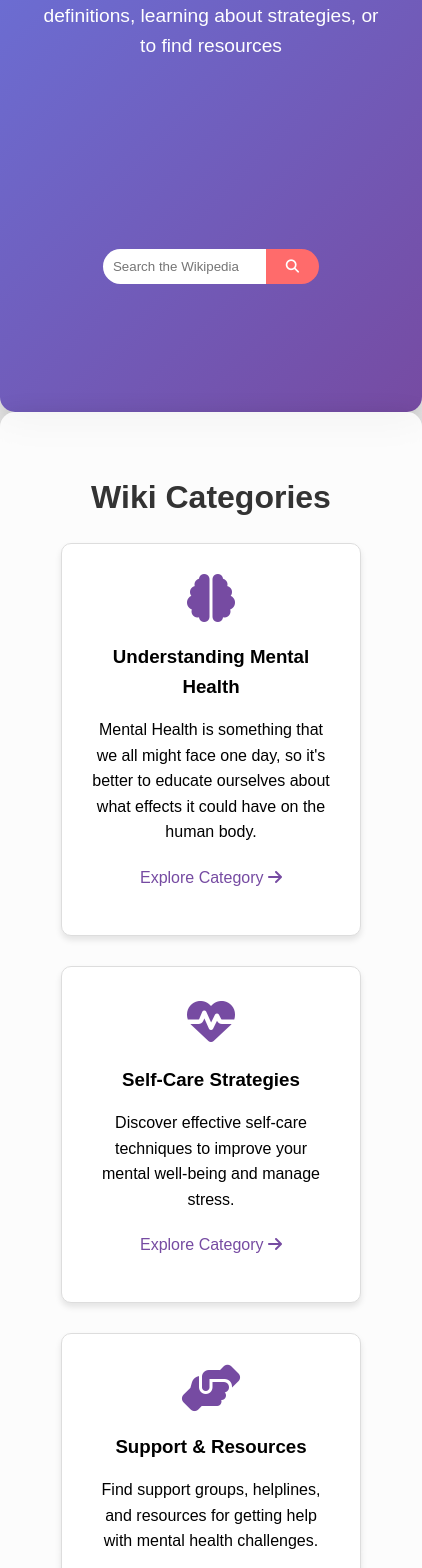
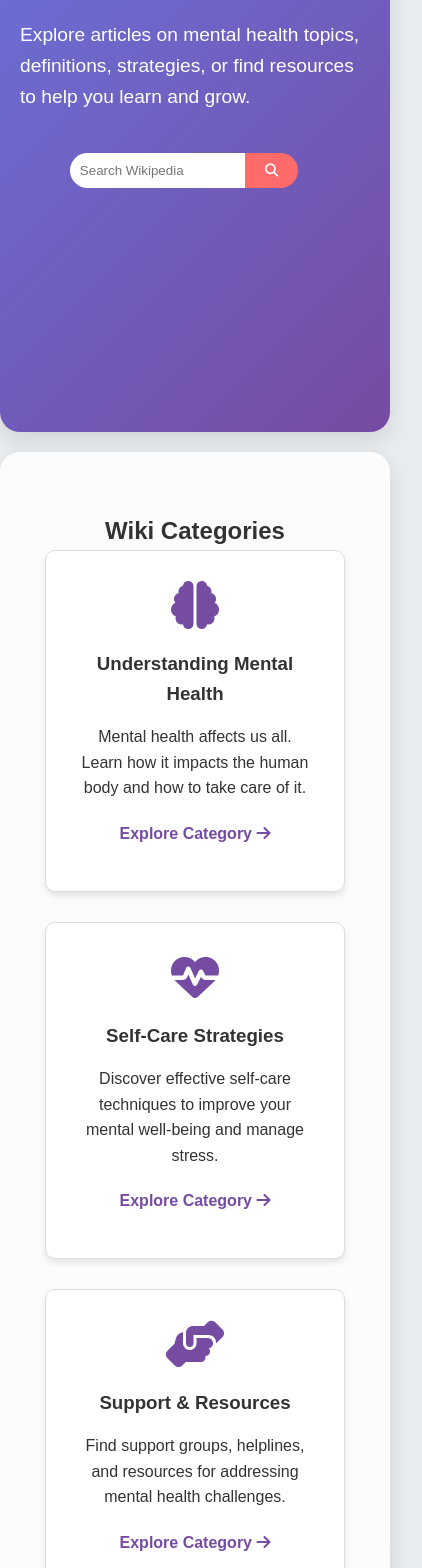
Before and after one commit to sisanjam/Capstone, a React (Create React App) app: page /wiki in a window 390 px wide. Shown: the part 432-2000 px from the top of the page, 422 px wide, since content can reach past the window. Built offline with nearby package versions, Linux system fonts and the light colour scheme.

Commit message:
Functionality

```diff
--- a/src/assets/mission.css
+++ b/src/assets/mission.css
@@ -1,93 +1,119 @@
 /* Global Styles */
-body, html {
+body,
+html {
   margin: 0;
   padding: 0;
-    font-family: 'Arial', sans-serif;
+  font-family: "Arial", sans-serif;
   scroll-behavior: smooth;
-    background-color: #f0f0f0; /* Subtle background color to contrast the transparent sections */
+  background-color: #e9ecef; /* Light background for contrast */
+  color: #333; /* More contrast for readability */
+}
+
+* {
+  box-sizing: border-box;
+}
+
+a {
+  text-decoration: none;
+  color: inherit;
 }
 
 /* Mission Page Container */
 .mission-page {
   overflow-x: hidden;
+  padding: 0 15px; /* Adds padding for smaller screens */
 }
 
 /* Section Styling with 3D Effect */
 section {
-    padding: 100px 20px;
+  padding: 80px 20px;
   min-height: 100vh;
-    min-width: 50vh;
   display: flex;
   justify-content: center;
   align-items: center;
-    background-color: rgba(255, 255, 255, 0.8); /* Semi-transparent background for sections */
-    border-radius: 15px;
-    box-shadow: 0px 10px 30px rgba(0, 0, 0, 0.2); /* 3D effect with shadow */
-    backdrop-filter: blur(10px); /* Glassmorphism-like blur for extra style */
-    transition: transform 0.3s ease, box-shadow 0.3s ease;
+  background-color: rgba(255, 255, 255, 0.85); /* More opaque for readability */
+  border-radius: 20px;
+  box-shadow: 0 8px 20px rgba(0, 0, 0, 0.1); /* Softer shadow */
+  backdrop-filter: blur(
+    12px
+  ); /* Slightly more pronounced blur for modern look */
+  transition: transform 0.4s ease, box-shadow 0.4s ease;
   flex-wrap: wrap;
+  margin: 20px 0;
 }
 
 section:hover {
-    transform: translateY(-10px) scale(1.02); /* Lifts the section up slightly on hover for 3D effect */
-    box-shadow: 0px 15px 40px rgba(0, 0, 0, 0.3); /* Stronger shadow on hover */
+  transform: translateY(-8px) scale(1.02); /* Subtle lift and scale on hover */
+  box-shadow: 0 15px 40px rgba(0, 0, 0, 0.2); /* Enhanced shadow effect on hover */
 }
 
+/* Intro Section */
 .intro-section {
-    background-color: rgba(243, 244, 247, 0.8); /* Transparent background */
-    color: #333;
+  background-color: rgba(248, 249, 250, 0.9); /* Light and transparent */
+  color: #2c3e50; /* Darker text color for better contrast */
   text-align: center;
 }
 
+/* Vision Section */
 .vision-section {
-    background-color: rgba(225, 232, 240, 0.8); /* Transparent background */
-    color: #333;
+  background-color: rgba(
+    233,
+    236,
+    239,
+    0.9
+  ); /* Slightly darker background for contrast */
+  color: #2c3e50;
   text-align: center;
 }
 
+/* Focus Areas Section */
 .focus-areas-section {
-    background-color: rgba(255, 255, 255, 0.8); /* Transparent background */
-    color: #333;
+  background-color: rgba(255, 255, 255, 0.9);
+  color: #2c3e50;
   text-align: left;
 }
 
 .focus-areas-section ul {
-    list-style-type: none;
+  list-style: none;
   padding: 0;
 }
 
 .focus-areas-section ul li {
   margin: 20px 0;
-    font-size: 1.2em;
+  font-size: 1.15em;
+  line-height: 1.6; /* Improved readability */
 }
 
+/* Call-to-Action Section */
 .cta-section {
-    background-color: rgba(243, 156, 18, 0.8); /* Transparent background with color */
+  background-color: rgba(243, 156, 18, 0.85);
   color: #fff;
   text-align: center;
 }
 
 .cta-button {
-    background-color: rgba(255, 255, 255, 0.9);
-    color: #f39c12;
-    padding: 10px 20px;
+  background-color: rgba(255, 255, 255, 0.95);
+  color: #e67e22;
+  padding: 12px 25px;
   border: none;
   border-radius: 5px;
   cursor: pointer;
-    transition: background-color 0.3s, color 0.3s;
+  font-size: 1.1em;
+  transition: background-color 0.3s ease, color 0.3s ease;
 }
 
 .cta-button:hover {
-    background-color: #333;
+  background-color: #2c3e50;
   color: #fff;
 }
 
 /* Footer Section */
 .footer-section {
-    background: rgba(51, 51, 51, 0.9); /* Dark transparent footer */
-    color: #fff;
+  background: rgba(44, 62, 80, 0.9); /* Darker background for footer */
+  color: #ecf0f1;
   text-align: center;
-    padding: 50px 20px;
+  padding: 40px 20px;
+  font-size: 0.9em;
 }
 
 /* Scroll Animation */
@@ -103,5 +129,71 @@ body, html {
 }
 
 section {
-    animation: fadeIn 1s ease-in;
+  animation: fadeIn 1s ease-in-out;
 }
+
+/* Responsive Design */
+@media (max-width: 768px) {
+  section {
+    padding: 60px 15px;
+  }
+
+  .cta-button {
+    padding: 10px 20px;
+    font-size: 1em;
+  }
+}
+
+@media (max-width: 480px) {
+  section {
+    padding: 50px 10px;
+  }
+
+  .cta-button {
+    padding: 8px 18px;
+    font-size: 0.95em;
+  }
+}
+/* Social Media Buttons */
+.social-media-buttons {
+  display: flex;
+  justify-content: center;
+  gap: 15px;
+  margin-top: 20px;
+}
+
+.social-button {
+  display: flex;
+  align-items: center;
+  padding: 10px 20px;
+  background-color: #fff;
+  border-radius: 30px;
+  text-decoration: none;
+  color: #333;
+  font-size: 1rem;
+  font-weight: bold;
+  transition: background-color 0.3s ease, color 0.3s ease;
+}
+
+.social-button svg {
+  margin-right: 10px;
+}
+
+.social-button.instagram {
+  background-color: #e4405f;
+  color: #fff;
+}
+
+.social-button.facebook {
+  background-color: #3b5998;
+  color: #fff;
+}
+
+.social-button.twitter {
+  background-color: #55acee;
+  color: #fff;
+}
+
+.social-button:hover {
+  opacity: 0.8;
+}
--- a/src/assets/wiki.css
+++ b/src/assets/wiki.css
@@ -14,29 +14,35 @@ body {
 
 /* Wiki Intro Section */
 .wiki-intro {
-  padding: 100px 40px 60px;
-  text-align: center;
+  padding: 100px 20px 60px; /* Reduce padding for better vertical balance */
+  display: flex;
+  flex-direction: column;
+  justify-content: center;
+  align-items: center;
+  height: 100vh; /* Set to 100vh to take the entire viewport height */
   background: linear-gradient(135deg, #667eea, #764ba2);
   color: white;
 }
 
 .wiki-intro h1 {
   margin-bottom: 20px;
+  font-size: 2.5rem; /* Adjust size for balance */
 }
 
 .wiki-intro p {
   font-size: 1.2rem;
-  margin-bottom: 30px;
+  margin-bottom: 40px;
 }
 
 .search-bar {
   display: flex;
   justify-content: center;
-  margin-top: 20px;
+  width: 100%; /* Adjust to make the search bar fit properly */
+  max-width: 500px; /* Limit max width of search bar */
 }
 
 .search-bar input {
-  width: 65%;
+  width: 70%; /* Adjust width for balance */
   padding: 10px;
   border: none;
   border-radius: 20px 0 0 20px;
@@ -49,6 +55,11 @@ body {
   border: none;
   border-radius: 0 20px 20px 0;
   cursor: pointer;
+  transition: background-color 0.3s ease;
+}
+
+.search-bar button:hover {
+  background-color: #ff4d4d;
 }
 
 /* Wiki Categories Section */
@@ -87,17 +98,22 @@ body {
   margin-bottom: 15px;
 }
 
+.category p {
+  margin-bottom: 20px;
+}
+
 .category a {
   display: inline-block;
-  margin-top: 20px;
   color: #764ba2;
   text-decoration: none;
+  font-weight: bold;
 }
 
 .category a:hover {
   text-decoration: underline;
 }
 
+/* Featured Articles Section */
 /* Featured Articles Section */
 .featured-articles {
   padding: 60px 40px;
@@ -106,11 +122,18 @@ body {
 
 .articles-grid {
   display: grid;
-  grid-template-columns: repeat(auto-fit, minmax(300px, 1fr));
-  gap: 30px;
+  grid-template-columns: repeat(
+    auto-fit,
+    minmax(300px, 1fr)
+  ); /* Flexible columns */
+  gap: 30px; /* Adds space between each grid item */
 }
 
 .article-preview {
+  display: flex;
+  flex-direction: column; /* Ensures the image stays at the top and the content is pushed down */
+  justify-content: space-between; /* Ensures even spacing between content and read more link */
+  height: 100%; /* Makes each card have the same height */
   border: 1px solid #ddd;
   border-radius: 10px;
   overflow: hidden;
@@ -130,26 +153,24 @@ body {
 
 .article-content {
   padding: 20px;
+  flex-grow: 1; /* This ensures the content area fills the available space */
 }
 
 .article-content h3 {
   margin-bottom: 15px;
 }
 
+.article-content p {
+  margin-bottom: 15px;
+}
+
 .article-content a {
-  display: inline-block;
-  margin-top: 20px;
   color: #764ba2;
   text-decoration: none;
+  font-weight: bold;
+  margin-top: auto; /* This ensures the "Read More" link stays at the bottom */
 }
 
 .article-content a:hover {
   text-decoration: underline;
 }
-
-.wiki-categories h2 {
-  font-size: 2em; /* Larger font size for the header */
-  color: #333; /* Dark text color */
-  text-align: center; /* Center align the header */
-  margin-bottom: 20px; /* Space below the header */
-}
--- a/src/pages/Mission.js
+++ b/src/pages/Mission.js
@@ -1,7 +1,8 @@
-import React from 'react';
+import React from "react";
 import "../assets/mission.css"; // Link to your CSS file
-import Header from '../components/header';
-import Footer from '../components/footer';
+import Header from "../components/header";
+import Footer from "../components/footer";
+import "@fortawesome/fontawesome-free/css/all.min.css";
 
 const Mission = () => {
   return (
@@ -13,9 +14,12 @@ const Mission = () => {
           <div className="content">
             <h1>Our Mission</h1>
             <p>
-            Mental health is just as important as physical health, but unfortunately, it doesn't always receive the same attention.
-            Our mission is to raise awareness, provide resources, and help individuals prioritize their mental well-being.
-            We believe that every person deserves to feel supported, heard, and understood, regardless of the challenges they face.
+              Mental health is just as important as physical health, but
+              unfortunately, it doesn't always receive the same attention. Our
+              mission is to raise awareness, provide resources, and help
+              individuals prioritize their mental well-being. We believe that
+              every person deserves to feel supported, heard, and understood,
+              regardless of the challenges they face.
             </p>
           </div>
         </section>
@@ -25,17 +29,31 @@ const Mission = () => {
           <div className="content">
             <h2>Our Vision</h2>
             <p>
-            We envision a world where mental health care is accessible to all, and where discussing mental health issues is normalized and free of stigma.
-            We aim to foster a culture of openness, empathy, and support that empowers individuals to speak up and seek help when needed.
+              We envision a world where mental health care is accessible to all,
+              and where discussing mental health issues is normalized and free
+              from stigma. Our goal is to foster a culture of openness, empathy,
+              and support that empowers individuals to speak up and seek help
+              when needed.
             </p>
+
             <div className="goals">
               <h3>Our Goals</h3>
-            <ul>
-              <li>To promote the importance of mental health and emotional well-being.</li>
-              <li>To create safe spaces for discussions about mental health challenges.</li>
-              <li>To support individuals on their journey to mental wellness by offering resources and guidance.</li>
-              <li>To advocate for mental health awareness in schools, workplaces, and communities.</li>
-            </ul>
+              <p>
+                Promote the importance of mental health and emotional
+                well-being.
+              </p>
+              <p>
+                Create safe spaces for discussions about mental health
+                challenges.
+              </p>
+              <p>
+                Support individuals on their journey to mental wellness by
+                offering resources and guidance.
+              </p>
+              <p>
+                Advocate for mental health awareness in schools, workplaces, and
+                communities.
+              </p>
             </div>
           </div>
         </section>
@@ -44,30 +62,44 @@ const Mission = () => {
         <section className="focus-areas-section">
           <div className="content">
             <h2>Key Focus Areas</h2>
-          <p>Our approach to mental health awareness is comprehensive, addressing multiple dimensions to support individuals on their mental health journey:</p>
+            <p>
+              Our approach to mental health awareness is comprehensive,
+              addressing multiple dimensions to support individuals on their
+              mental health journey:
+            </p>
             <div className="focus-areas">
               <h3>1. Education and Awareness</h3>
               <p>
-              We provide educational content that helps people better understand mental health, including common mental health conditions, coping strategies,
-              and ways to support loved ones. Our aim is to spread accurate, accessible information and dispel myths that contribute to stigma.
+                We provide educational content that helps people better
+                understand mental health, including common mental health
+                conditions, coping strategies, and ways to support loved ones.
+                Our aim is to spread accurate, accessible information and dispel
+                myths that contribute to stigma.
               </p>
 
               <h3>2. Emotional Support</h3>
               <p>
-              Everyone needs a support system. We connect individuals with resources, peer support groups, and helplines that can offer emotional assistance during tough times.
-              We believe that reaching out for help is a sign of strength, not weakness.
+                Everyone needs a support system. We connect individuals with
+                resources, peer support groups, and helplines that can offer
+                emotional assistance during tough times. We believe that
+                reaching out for help is a sign of strength, not weakness.
               </p>
 
               <h3>3. Professional Help</h3>
               <p>
-              In addition to peer support, we believe in the importance of professional mental health services. We aim to make it easier for people to access counseling, therapy,
-              and other professional resources by providing guidance and information on how to seek help.
+                In addition to peer support, we believe in the importance of
+                professional mental health services. We aim to make it easier
+                for people to access counseling, therapy, and other professional
+                resources by providing guidance and information on how to seek
+                help.
               </p>
 
               <h3>4. Community and Advocacy</h3>
               <p>
-              We collaborate with organizations and communities to advocate for mental health policy changes and improved mental health care systems. Together,
-              we can build a world where mental health is treated with the same urgency and care as physical health.
+                We collaborate with organizations and communities to advocate
+                for mental health policy changes and improved mental health care
+                systems. Together, we can build a world where mental health is
+                treated with the same urgency and care as physical health.
               </p>
             </div>
           </div>
@@ -78,26 +110,59 @@ const Mission = () => {
   <div className="content">
     <h2>Get Involved</h2>
     <p>
-            Whether you're someone who is passionate about mental health or someone in need of support, you can make a difference.
-            Join us in spreading awareness, advocating for mental health policies, or contributing your time and skills to support our cause.
-            Every step taken toward breaking the stigma matters.
+      Whether you're someone who is passionate about mental health or someone in need of support,
+      you can make a difference. Join us in spreading awareness, advocating for mental health policies,
+      or contributing your time and skills to support our cause. Every step taken toward breaking the stigma matters.
     </p>
-          <button className="cta-button">Learn More</button>
+    <button
+      className="cta-button"
+      onClick={() => window.location.href = '/forum'}
+    >
+      Learn More
+    </button>
   </div>
 </section>
+
 
         {/* Footer Section */}
         <footer className="footer-section">
           <div className="content">
-          <p>Follow us on social media for more updates on mental health awareness.</p>
-          {/* Add social media icons or links here */}
+            <p>
+              Follow us on social media for more updates on mental health
+              awareness.
+            </p>
+            <div className="social-media-buttons">
+              <a
+                href="https://www.instagram.com"
+                target="_blank"
+                rel="noopener noreferrer"
+                className="social-button instagram"
+              >
+                <i className="fab fa-instagram"></i> Instagram
+              </a>
+              <a
+                href="https://www.facebook.com"
+                target="_blank"
+                rel="noopener noreferrer"
+                className="social-button facebook"
+              >
+                <i className="fab fa-facebook"></i> Facebook
+              </a>
+              <a
+                href="https://www.twitter.com"
+                target="_blank"
+                rel="noopener noreferrer"
+                className="social-button twitter"
+              >
+                <i className="fab fa-twitter"></i> Twitter
+              </a>
+            </div>
           </div>
         </footer>
       </div>
-
-    <Footer></Footer>
+      <Footer />
     </>
-  )
+  );
 };
 
 export default Mission;
--- a/src/pages/Wiki.js
+++ b/src/pages/Wiki.js
@@ -3,8 +3,7 @@ import "../assets/wiki.css";
 import Header from "../components/header";
 import Footer from "../components/footer";
 import stress from "../assets/stress.jpg";
-import '@fortawesome/fontawesome-free/css/all.min.css';
-
+import "@fortawesome/fontawesome-free/css/all.min.css";
 
 const Wiki = () => {
   const [searchTerm, setSearchTerm] = useState("");
@@ -12,17 +11,10 @@ const Wiki = () => {
   const handleSearch = (e) => {
     e.preventDefault(); // Prevent the default form submission
     if (searchTerm.trim()) {
-      // Redirect to Google search or Wikipedia
-      //const googleSearchUrl = `https://www.google.com/search?q=${encodeURIComponent(
-      // searchTerm
-      // )}`;
       const wikiSearchUrl = `https://en.wikipedia.org/wiki/Special:Search?search=${encodeURIComponent(
         searchTerm
       )}`;
-
-      // Uncomment the next line to use Wikipedia search instead
-      //window.open(googleSearchUrl, "_blank");
-      window.open(wikiSearchUrl, "_blank");
+      window.open(wikiSearchUrl, "_blank"); // Open Wikipedia search in a new tab
     }
   };
 
@@ -32,14 +24,14 @@ const Wiki = () => {
       <section className="wiki-intro">
         <h1>Welcome to the MindReader Wiki</h1>
         <p>
-          Explore articles on mental health topics, definitions, learning about
-          strategies, or to find resources
+          Explore articles on mental health topics, definitions, strategies, or
+          find resources to help you learn and grow.
         </p>
         <div className="search-bar">
           <form onSubmit={handleSearch}>
             <input
               type="text"
-              placeholder="Search the Wikipedia"
+              placeholder="Search Wikipedia"
               value={searchTerm}
               onChange={(e) => setSearchTerm(e.target.value)}
             />
@@ -57,11 +49,14 @@ const Wiki = () => {
             <i className="fas fa-brain fa-3x"></i>
             <h3>Understanding Mental Health</h3>
             <p>
-              Mental Health is something that we all might face one day, so it's
-              better to educate ourselves about what effects it could have on
-              the human body.
+              Mental health affects us all. Learn how it impacts the human body
+              and how to take care of it.
             </p>
-            <a href="https://cmha.ca/brochure/fast-facts-about-mental-illness/">
+            <a
+              href="https://cmha.ca/brochure/fast-facts-about-mental-illness/"
+              target="_blank"
+              rel="noopener noreferrer"
+            >
               Explore Category <i className="fas fa-arrow-right"></i>
             </a>
           </article>
@@ -72,7 +67,11 @@ const Wiki = () => {
               Discover effective self-care techniques to improve your mental
               well-being and manage stress.
             </p>
-            <a href="https://www.snhu.edu/about-us/newsroom/health/what-is-self-care">
+            <a
+              href="https://www.snhu.edu/about-us/newsroom/health/what-is-self-care"
+              target="_blank"
+              rel="noopener noreferrer"
+            >
               Explore Category <i className="fas fa-arrow-right"></i>
             </a>
           </article>
@@ -80,10 +79,14 @@ const Wiki = () => {
             <i className="fas fa-hands-helping fa-3x"></i>
             <h3>Support & Resources</h3>
             <p>
-              Find support groups, helplines, and resources for getting help
-              with mental health challenges.
+              Find support groups, helplines, and resources for addressing
+              mental health challenges.
             </p>
-            <a href="https://ontario.cmha.ca/provincial-mental-health-supports/">
+            <a
+              href="https://ontario.cmha.ca/provincial-mental-health-supports/"
+              target="_blank"
+              rel="noopener noreferrer"
+            >
               Explore Category <i className="fas fa-arrow-right"></i>
             </a>
           </article>
@@ -94,7 +97,12 @@ const Wiki = () => {
         <h2>Featured Articles</h2>
         <div className="articles-grid">
           <article className="article-preview">
-            <img src = {stress} alt="Stress Management" height="30px"/>
+            <img
+              src={stress}
+              alt="Stress Management"
+              width="100%"
+              height="auto"
+            />
             <div className="article-content">
               <h3>Managing Stress</h3>
               <p>
@@ -107,7 +115,12 @@ const Wiki = () => {
             </div>
           </article>
           <article className="article-preview">
-            <img src="../images/anxiety.jpg" alt="Understanding Anxiety" />
+            <img
+              src={stress}
+              alt="Understanding Anxiety"
+              width="100%"
+              height="auto"
+            />
             <div className="article-content">
               <h3>Understanding Anxiety</h3>
               <p>
@@ -120,7 +133,12 @@ const Wiki = () => {
             </div>
           </article>
           <article className="article-preview">
-            <img src="../images/mindfulness.jpg" alt="Mindfulness Meditation" />
+            <img
+              src={stress}
+              alt="Mindfulness Meditation"
+              width="100%"
+              height="auto"
+            />
             <div className="article-content">
               <h3>Mindfulness Meditation</h3>
               <p>
```
Also changed, not shown: src/assets/footer.css (+23 -9 lines), src/components/footer.js (+3 -6 lines). Lines whose indentation alone changed are shown as unchanged.
